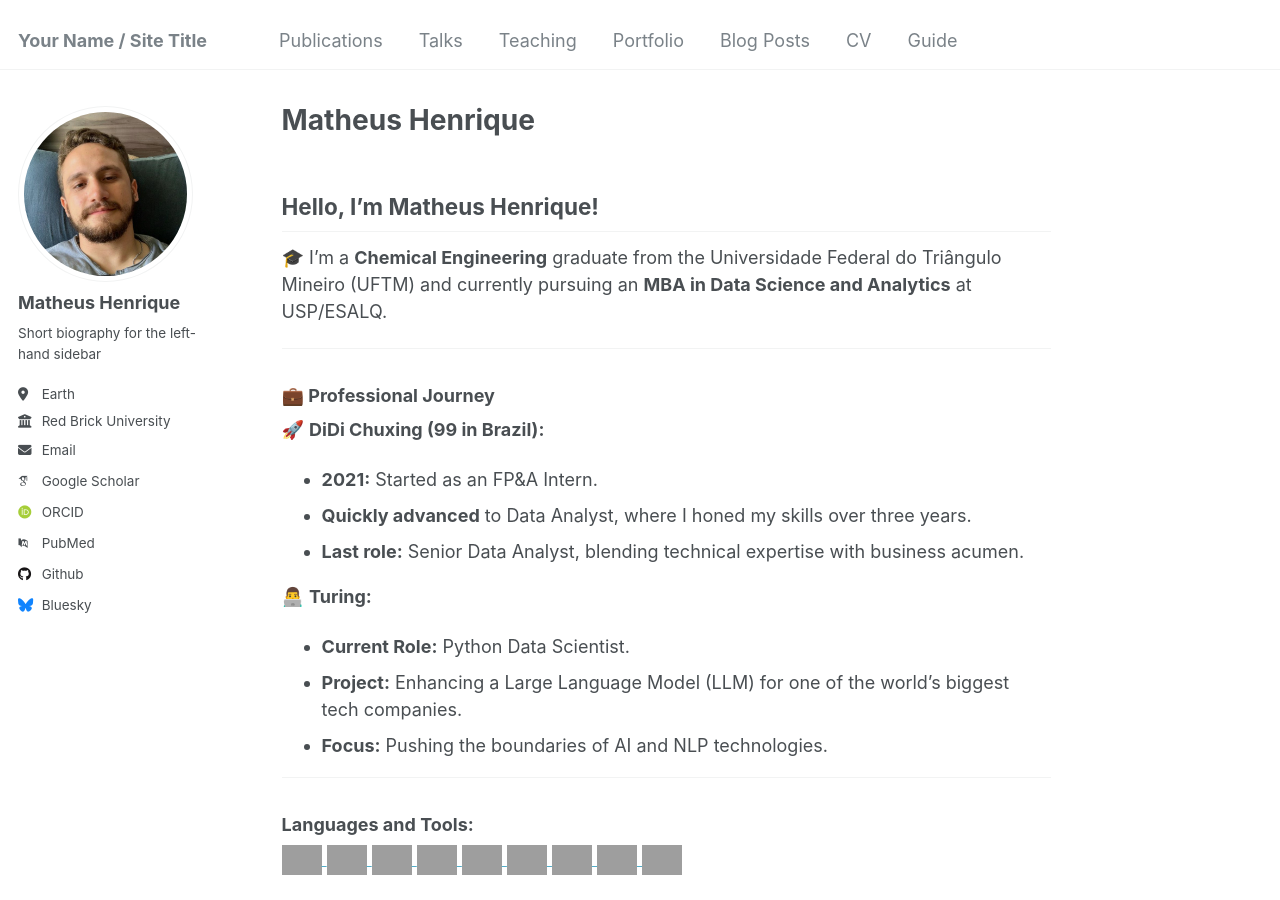
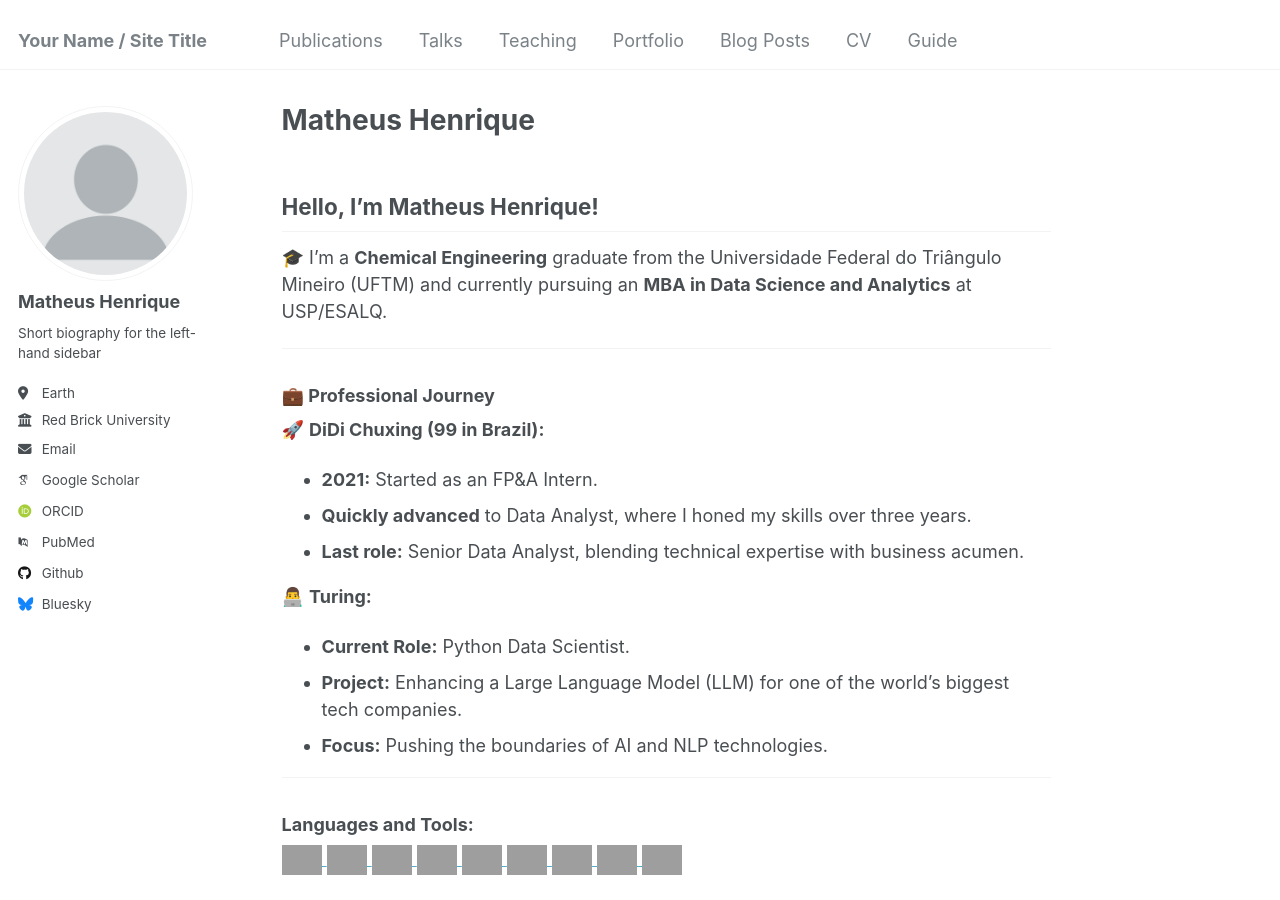
Before and after one commit to matheushbps/matheushbps.github.io, a Jekyll site: the page built from _pages/about.md, in a window 1280 px wide and 900 px high. Built offline with Jekyll 4.4.1, drawn with Linux system fonts in a browser that asks for light colours; some web fonts are replaced; grey boxes are pictures that could not be loaded.

Commit message:
returned to standard

```diff
--- a/_config.yml
+++ b/_config.yml
@@ -21,7 +21,7 @@
 #               Additional customization can be done by editing /_includes/author-profile.html
 author:
   # Biographic information
-  avatar           : "3x4.jpg"
+  avatar           : "profile.png"
   name             : "Matheus Henrique"
   pronouns         : # example: "she/her"
   bio              : "Short biography for the left-hand sidebar"
```
